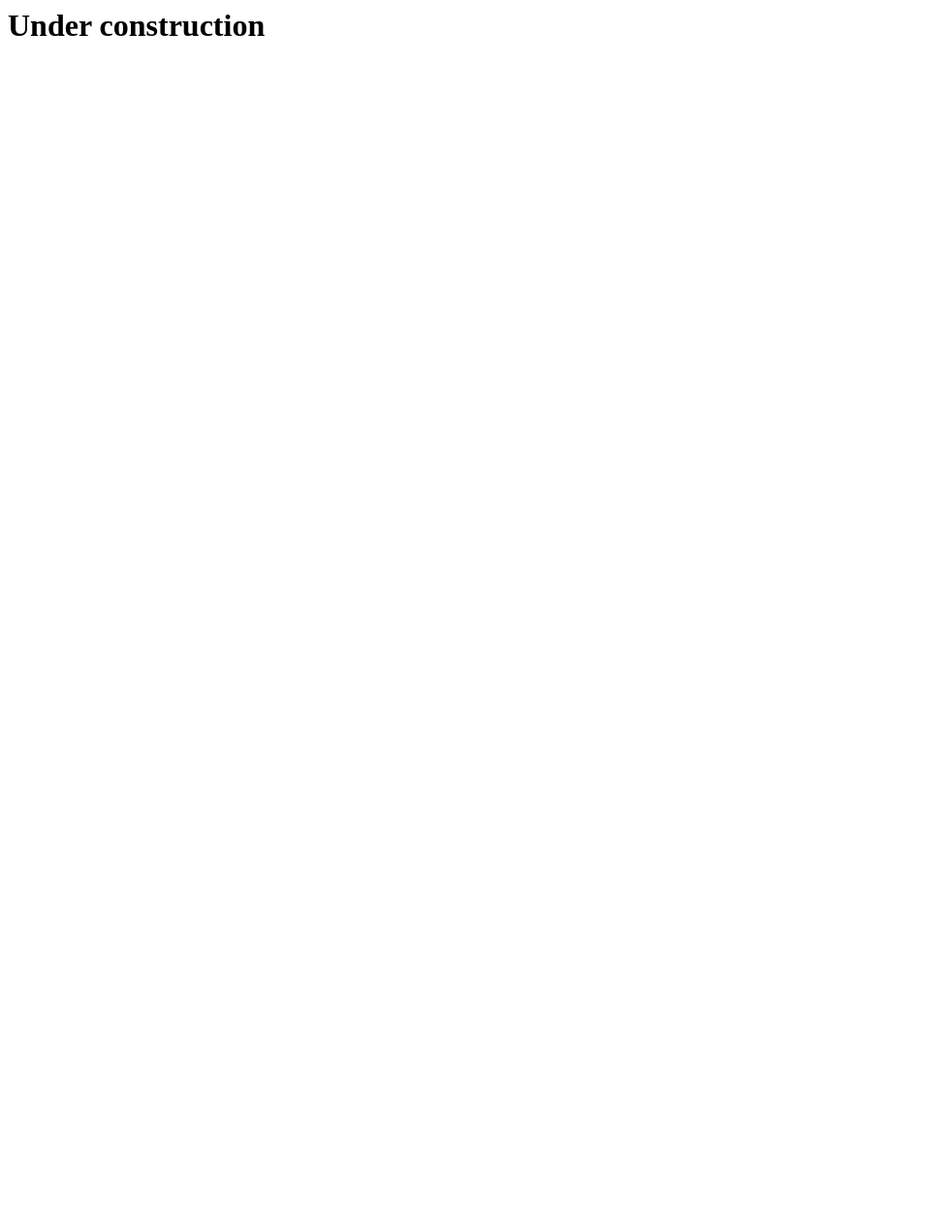
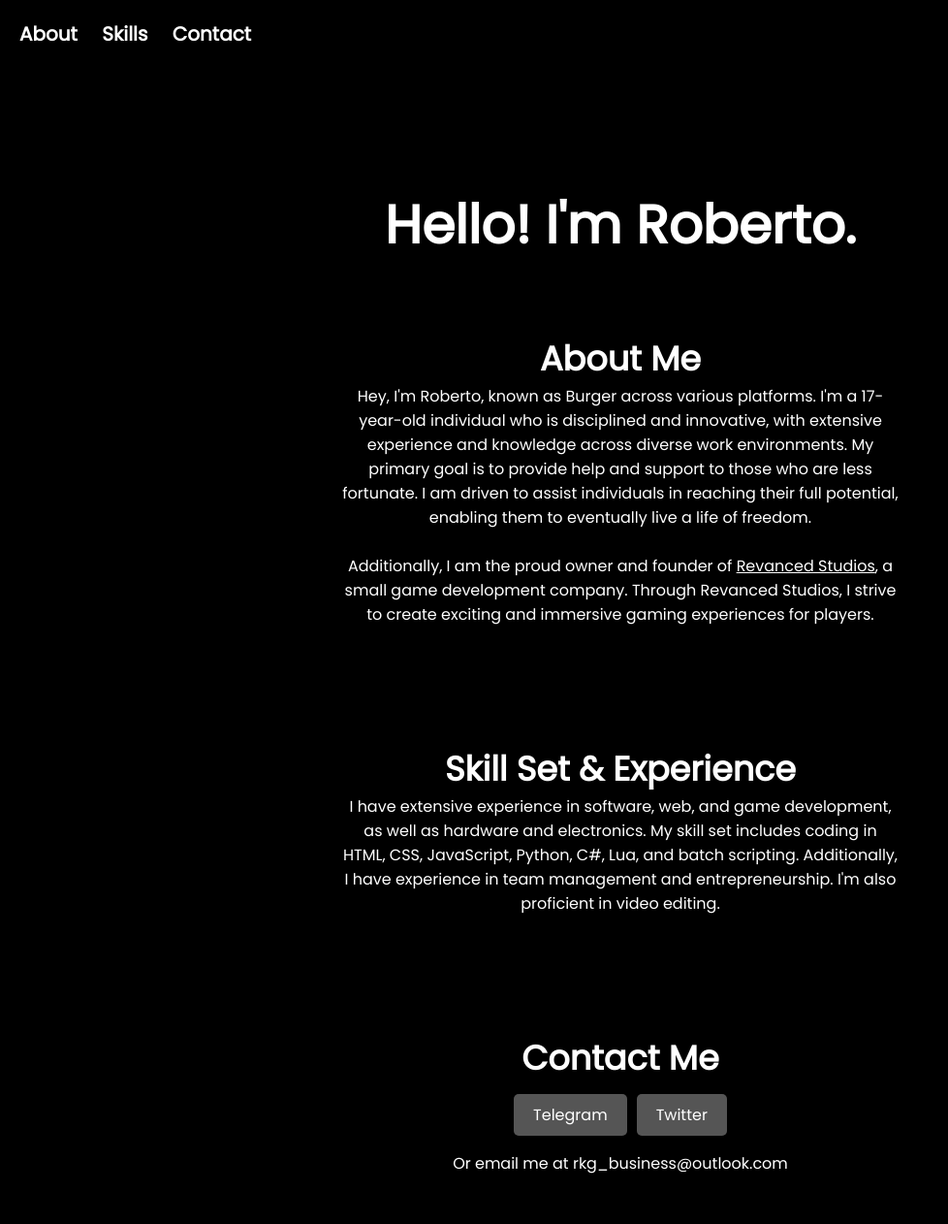
Before and after one commit to Burger-man/Aboutme, a plain HTML site: page index.html in a window 1280 px wide. Shown: the whole page at 97% size, without its empty margins (0-978 px from the left). Before the commit the page ends 800 px from the top, so only its background shows below. Drawn offline with Linux system fonts and the light colour scheme.

Commit message:
Add files via upload

```diff
--- a/index.html
+++ b/index.html
@@ -1 +1,49 @@
-<h1>Under construction</h1>
+<!DOCTYPE html>
+<html lang="en">
+<head>
+  <meta charset="UTF-8">
+  <meta name="viewport" content="width=device-width, initial-scale=1.0">
+  <title>About me</title>
+  <link rel="stylesheet" href="style.css">
+</head>
+<body>
+  <header>
+    <nav>
+      <ul>
+        <li><a href="#about">About</a></li>
+        <li><a href="#skills">Skills</a></li>
+        <li><a href="#contact">Contact</a></li>
+      </ul>
+    </nav>
+  </header>
+
+  <h1 id="title">Hello! I'm Roberto.</h1>
+
+  <section id="about">
+    <h1>About Me</h1>
+    <p>Hey, I'm Roberto, known as Burger across various platforms. I'm a 17-year-old individual who is disciplined and innovative, with extensive experience and knowledge across diverse work environments.
+      My primary goal is to provide help and support to those who are less fortunate. I am driven to assist individuals in reaching their full potential, enabling them to eventually live a life of freedom.
+      <br><br>
+      Additionally, I am the proud owner and founder of <a href="http://www.revanced-studios.github.io">Revanced Studios</a>, a small game development company. Through Revanced Studios, I strive to create exciting and immersive gaming experiences for players.
+    </p>
+  </section>
+
+  <section id="skills">
+    <h1>Skill Set & Experience</h1>
+    <p>I have extensive experience in software, web, and game development, as well as hardware and electronics.
+      My skill set includes coding in HTML, CSS, JavaScript, Python, C#, Lua, and batch scripting. Additionally, I have experience in team management and entrepreneurship. I'm also proficient in video editing.</p>
+  </section>
+
+  <section id="contact">
+    <h1>Contact Me</h1>
+    <ul>
+      <li><a href="https://t.me/rkg_business">Telegram</a></li>
+      <li><a href="https://twitter.com/crsipyburgerman">Twitter</a></li>
+    </ul>
+    <br>
+    <p>Or email me at rkg_business@outlook.com</p>
+  </section>
+
+  <script src="app.js"></script>
+</body>
+</html>
--- /dev/null
+++ b/style.css
@@ -0,0 +1,167 @@
+/* Fonts for the website */
+@import url('https://fonts.googleapis.com/css2?family=Poppins:wght@400&display=swap');
+
+/* Default styling for all pages */
+* {
+  margin: 0;
+  padding: 0;
+  box-sizing: border-box;
+  font-family: 'Poppins', sans-serif;
+  color: white;
+}
+
+html {
+  scroll-behavior: smooth;
+}
+
+body {
+  background-color: #000;
+}
+
+header {
+  padding: 20px;
+  opacity: 0;
+  animation: fade-in 1s ease-in-out forwards;
+}
+
+@keyframes fade-in {
+  0% {
+    opacity: 0;
+  }
+  100% {
+    opacity: 1;
+  }
+}
+
+nav {
+  font-size: 20px;
+  transform: translateY(-100%);
+  animation: drop-down 1s ease-in-out forwards;
+}
+
+@keyframes drop-down {
+  0% {
+    transform: translateY(-100%);
+  }
+  100% {
+    transform: translateY(0);
+  }
+}
+
+nav ul {
+  list-style-type: none;
+}
+
+nav ul li {
+  display: inline-block;
+  margin-right: 20px;
+}
+
+nav ul li a {
+  text-decoration: none;
+  font-weight: bold;
+}
+
+section {
+  padding: 50px;
+  display: flex;
+  flex-direction: column;
+  align-items: center;
+  justify-content: center;
+  text-align: center;
+}
+
+h1 {
+  font-size: 35px;
+  margin-top: 20px;
+  opacity: 0;
+  animation: drop-down-title 1s ease-in-out forwards;
+}
+
+@keyframes drop-down-title {
+  0% {
+    opacity: 0;
+    transform: translateY(-100%);
+  }
+  100% {
+    opacity: 1;
+    transform: translateY(0);
+  }
+}
+
+img {
+  width: 100%;
+  max-width: 300px;
+  height: auto;
+}
+
+h2, p{
+    opacity: 0;
+    animation: fade-in-text 1.5s ease-in-out forwards;
+}
+
+#about p, #skills p {
+  width: 45vw;
+}
+
+@keyframes fade-in-text {
+  0% {
+    opacity: 0;
+  }
+  100% {
+    opacity: 1;
+  }
+}
+
+#title {
+  margin-top: 15vh;
+  text-align: center;
+  font-size: 55px;
+}
+
+/* Styling for the contact section */
+#contact {
+    padding: 50px;
+  }
+
+  #contact h1 {
+    font-size: 35px;
+    margin-bottom: 20px;
+  }
+
+  #contact ul {
+    list-style-type: none;
+    display: flex;
+    justify-content: center;
+  }
+
+  #contact li {
+    margin-right: 10px;
+  }
+
+  #contact li:last-child {
+    margin-right: 0;
+  }
+
+  #contact a {
+    color: white;
+    text-decoration: none;
+    padding: 10px 20px;
+    background-color: #555;
+    border-radius: 5px;
+    transition: background-color 0.3s ease;
+  }
+
+  #contact a:hover {
+    background-color: #888;
+  }
+
+@media only screen and (max-width: 480px) {
+    #about p, #skills p {
+        width: 80vw;
+    }
+
+  nav {
+    font-size: 12px;
+  }
+}
```
